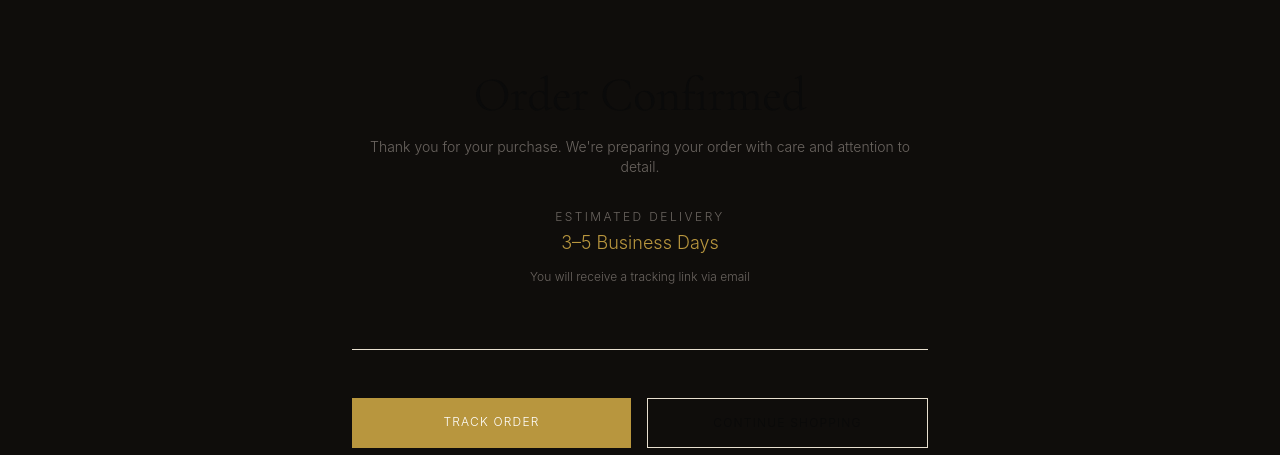
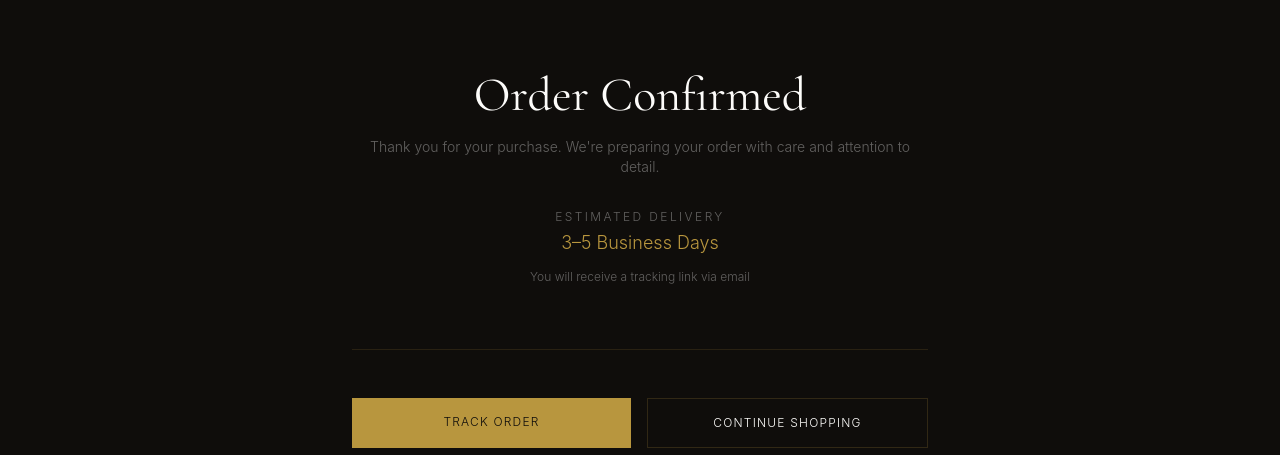
Before and after one commit to KaranMehta11/Velour-Cloth-Store, a React (Vite) app in the folder client/: page /order-success in a window 1280 px wide. Shown: the part 345-800 px from the top of the page. Built offline with nearby package versions, Linux system fonts and the light colour scheme; no server answers.

Commit message:
style: Order success page dark luxury theme

```diff
--- a/client/src/pages/OrderSuccessPage.jsx
+++ b/client/src/pages/OrderSuccessPage.jsx
@@ -19,14 +19,14 @@ export default function OrderSuccessPage() {
       animate={{ opacity: 1 }}
       transition={{ duration: 0.5 }}
       className="min-h-screen flex items-center justify-center px-4 pt-20 pb-20"
-      style={{ backgroundColor: 'var(--color-cream)' }}
+      style={{ backgroundColor: '#0F0D0B' }}
     >
       <div className="text-center max-w-xl">
         {/* Animated Checkmark */}
         <div className="flex items-center justify-center mb-16">
           <div
             className="w-32 h-32 rounded-full flex items-center justify-center mb-4"
-            style={{ backgroundColor: 'var(--color-gold)', opacity: 0.15 }}
+            style={{ backgroundColor: '#B8963E', opacity: 0.15 }}
           >
             <motion.svg
               width="72"
@@ -39,14 +39,14 @@ export default function OrderSuccessPage() {
               <motion.path
                 d="M10 24 L20 34 L38 14"
                 fill="none"
-                stroke="var(--color-gold)"
+                stroke="#B8963E"
                 strokeWidth="2.5"
                 strokeLinecap="round"
                 strokeLinejoin="round"
                 initial={{ pathLength: 0 }}
                 animate={{ pathLength: 1 }}
                 transition={{ duration: 0.8, delay: 0.2 }}
-                style={{ stroke: 'var(--color-gold)' }}
+                style={{ stroke: '#B8963E' }}
               />
             </motion.svg>
           </div>
@@ -58,22 +58,22 @@ export default function OrderSuccessPage() {
           transition={{ delay: 0.5, duration: 0.6 }}
         >
           {/* Heading */}
-          <h1 className="font-garamond-serif text-5xl font-300 mb-4" style={{ color: 'var(--color-black)' }}>
+          <h1 className="font-garamond-serif text-5xl font-300 mb-4" style={{ color: '#FDFCFA' }}>
             Order Confirmed
           </h1>
 
           {/* Subheading */}
-          <p className="text-sm font-sans font-200 mb-8" style={{ color: 'var(--color-muted)' }}>
+          <p className="text-sm font-sans font-200 mb-8" style={{ color: 'rgba(255,255,255,0.35)' }}>
             Thank you for your purchase. We're preparing your order with care and attention to detail.
           </p>
 
           {/* Order ID */}
           {orderId && (
-            <div className="mb-12 p-6 rounded-none" style={{ backgroundColor: 'var(--color-charcoal)' }}>
-              <p className="text-xs font-sans font-400 uppercase tracking-widest mb-2" style={{ color: 'var(--color-gold)', letterSpacing: '0.2em' }}>
+            <div className="mb-12 p-6 rounded-none" style={{ backgroundColor: '#141210', border: '1px solid rgba(184,150,62,0.15)' }}>
+              <p className="text-xs font-sans font-400 uppercase tracking-widest mb-2" style={{ color: '#B8963E', letterSpacing: '0.2em' }}>
                 ORDER NUMBER
               </p>
-              <p className="font-garamond-serif text-2xl font-300" style={{ color: 'var(--color-white)' }}>
+              <p className="font-garamond-serif text-2xl font-300" style={{ color: '#FDFCFA' }}>
                 {orderId.slice(-12).toUpperCase()}
               </p>
             </div>
@@ -81,30 +81,30 @@ export default function OrderSuccessPage() {
 
           {/* Delivery Info */}
           <div className="mb-16 space-y-3">
-            <p className="text-sm font-sans font-200" style={{ color: 'var(--color-black)' }}>
-              <span className="text-xs font-sans font-400 uppercase tracking-widest block mb-1" style={{ color: 'var(--color-muted)', letterSpacing: '0.2em' }}>
+            <p className="text-sm font-sans font-200" style={{ color: '#FDFCFA' }}>
+              <span className="text-xs font-sans font-400 uppercase tracking-widest block mb-1" style={{ color: 'rgba(255,255,255,0.35)', letterSpacing: '0.2em' }}>
                 ESTIMATED DELIVERY
               </span>
-              <span className="text-lg font-garamond-serif font-300" style={{ color: 'var(--color-gold)' }}>
+              <span className="text-lg font-garamond-serif font-300" style={{ color: '#B8963E' }}>
                 3–5 Business Days
               </span>
             </p>
-            <p className="text-xs font-sans font-200" style={{ color: 'var(--color-muted)' }}>
+            <p className="text-xs font-sans font-200" style={{ color: 'rgba(255,255,255,0.35)' }}>
               You will receive a tracking link via email
             </p>
           </div>
 
           {/* Divider */}
-          <div className="h-px mb-12" style={{ backgroundColor: 'var(--color-border)' }} />
+          <div className="h-px mb-12" style={{ backgroundColor: 'rgba(184,150,62,0.15)' }} />
 
           {/* CTAs */}
           <div className="flex flex-col sm:flex-row gap-4">
             <Link
               to="/account?tab=orders"
               className="flex-1 py-4 text-xs font-sans font-400 tracking-widest uppercase rounded-none transition-all duration-300"
-              style={{ backgroundColor: 'var(--color-gold)', color: 'var(--color-white)' }}
-              onMouseEnter={(e) => e.target.style.backgroundColor = 'var(--color-gold-light)'}
-              onMouseLeave={(e) => e.target.style.backgroundColor = 'var(--color-gold)'}
+              style={{ backgroundColor: '#B8963E', color: '#0F0D0B' }}
+              onMouseEnter={(e) => e.target.style.backgroundColor = '#D4AF6A'}
+              onMouseLeave={(e) => e.target.style.backgroundColor = '#B8963E'}
             >
               TRACK ORDER
             </Link>
@@ -112,18 +112,18 @@ export default function OrderSuccessPage() {
               to="/shop"
               className="flex-1 py-4 text-xs font-sans font-400 tracking-widest uppercase rounded-none border transition-all duration-300"
               style={{
-                borderColor: 'var(--color-border)',
-                color: 'var(--color-black)',
+                borderColor: 'rgba(184,150,62,0.2)',
+                color: '#FDFCFA',
               }}
               onMouseEnter={(e) => {
-                e.target.style.borderColor = 'var(--color-gold)'
-                e.target.style.backgroundColor = 'var(--color-gold)'
-                e.target.style.color = 'var(--color-white)'
+                e.target.style.borderColor = '#B8963E'
+                e.target.style.backgroundColor = 'rgba(184,150,62,0.08)'
+                e.target.style.color = '#FDFCFA'
               }}
               onMouseLeave={(e) => {
-                e.target.style.borderColor = 'var(--color-border)'
+                e.target.style.borderColor = 'rgba(184,150,62,0.2)'
                 e.target.style.backgroundColor = 'transparent'
-                e.target.style.color = 'var(--color-black)'
+                e.target.style.color = '#FDFCFA'
               }}
             >
               CONTINUE SHOPPING
```
